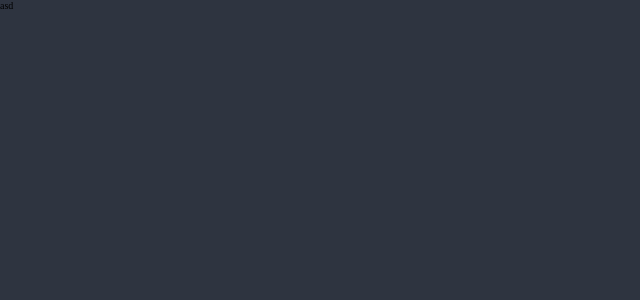
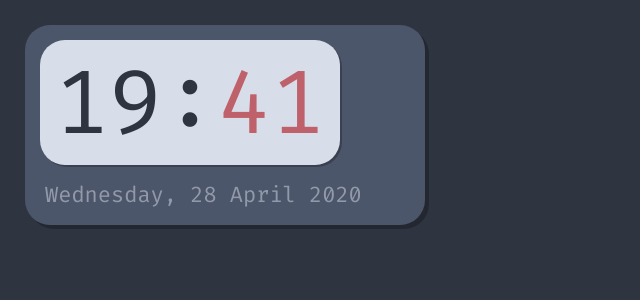
Before and after one commit to Grzanka99/homepage, a Vue app: page /#/ in a window 1280 px wide. Shown: the top 300 px of the page, without its empty margins (0-640 px from the left). Built offline with nearby package versions, Linux system fonts and the light colour scheme.

Commit message:
Add clock

```diff
--- a/public/index.html
+++ b/public/index.html
@@ -5,6 +5,10 @@
     <meta http-equiv="X-UA-Compatible" content="IE=edge" />
     <meta name="viewport" content="width=device-width,initial-scale=1.0" />
     <link rel="icon" href="<%= BASE_URL %>favicon.ico" />
+    <link
+      href="https://fonts.googleapis.com/css?family=Fira+Code|Fira+Sans:700&display=swap"
+      rel="stylesheet"
+    />
     <title>Welcome in Internet!</title>
   </head>
   <body>
--- a/src/App.vue
+++ b/src/App.vue
@@ -6,4 +6,8 @@
 
 <style lang="scss">
 @import '@/assets/scss/main.scss';
+
+#app {
+  font-size: 1.6em;
+}
 </style>
--- a/src/assets/scss/main.scss
+++ b/src/assets/scss/main.scss
@@ -11,4 +11,8 @@ body {
   padding: 0;
   font-size: 62.5%;
   background-color: $nord0;
+  position: relative;
+
+  // font-family: 'Fira Sans', sans-serif;
+  // font-family: 'Fira Code', monospace;
 }
--- /dev/null
+++ b/src/assets/types/enums.ts
@@ -0,0 +1,24 @@
+export enum Months {
+  'January',
+  'February',
+  'March',
+  'April',
+  'May',
+  'June',
+  'July',
+  'August',
+  'September',
+  'October',
+  'November',
+  'December',
+}
+
+export enum Days {
+  'Monday',
+  'Tuesday',
+  'Wednesday',
+  'Thursday',
+  'Friday',
+  'Saturday',
+  'Sunday',
+}
--- a/src/components/Time.vue
+++ b/src/components/Time.vue
@@ -1,11 +1,107 @@
 <template>
-  <div>asd</div>
+  <div class="time">
+    <div class="time__clock">
+      <span class="time__clock__hours">{{ time.hours }}:</span>
+      <span class="time__clock__minutes">{{ time.minutes }}</span>
+    </div>
+    <div class="time__date">
+      {{ time.date }}
+    </div>
+  </div>
 </template>
 
-<script>
+<script lang="ts">
+import { Days, Months } from '@/assets/types/enums';
+
+interface Time {
+  date: string;
+  hours: number;
+  minutes: number;
+}
+
 export default {
   name: 'Time',
+  data() {
+    return {
+      time: {
+        date: '',
+        hours: 0,
+        minutes: 0,
+      },
+    };
+  },
+  methods: {
+    getTime(): Time {
+      const d = new Date();
+
+      return {
+        date: `${Days[d.getDay()]}, ${d.getDate()} ${Months[d.getMonth()]} ${d.getFullYear()}`,
+        hours: d.getHours(),
+        minutes: d.getMinutes(),
+      };
+    },
+  },
+  created() {
+    this.time = this.getTime();
+
+    setInterval((): void => {
+      this.time = this.getTime();
+    }, 5000);
+  },
 };
 </script>
 
-<style lang="scss" scoped></style>
+<style lang="scss" scoped>
+@import '@/assets/scss/vars.scss';
+
+.time {
+  position: relative;
+  top: 25px;
+  left: 25px;
+
+  width: 400px;
+  height: 200px;
+  border-radius: 25px;
+
+  background-color: $nord3;
+  box-shadow: 4px 4px 0 rgba(black, 0.25);
+
+  font-family: 'Fira Code', monospace;
+
+  &__clock {
+    position: relative;
+    top: 15px;
+    left: 15px;
+
+    width: 300px;
+    height: 125px;
+    border-radius: 25px;
+
+    background-color: $nord4;
+    box-shadow: 2px 2px 0 rgba(black, 0.25);
+
+    display: flex;
+    justify-content: center;
+    align-items: center;
+
+    font-size: 90px;
+
+    &__hours {
+      color: $nord0;
+    }
+
+    &__minutes {
+      color: $nord11;
+    }
+  }
+
+  &__date {
+    position: relative;
+    left: 20px;
+    top: 30px;
+
+    font-size: 22px;
+    color: rgba($nord4, 0.5);
+  }
+}
+</style>
--- a/src/views/Home.vue
+++ b/src/views/Home.vue
@@ -4,8 +4,8 @@
   </div>
 </template>
 
-<script>
-import Time from '@/components/Time';
+<script lang="ts">
+import Time from '@/components/Time.vue';
 
 export default {
   name: 'app',
```
